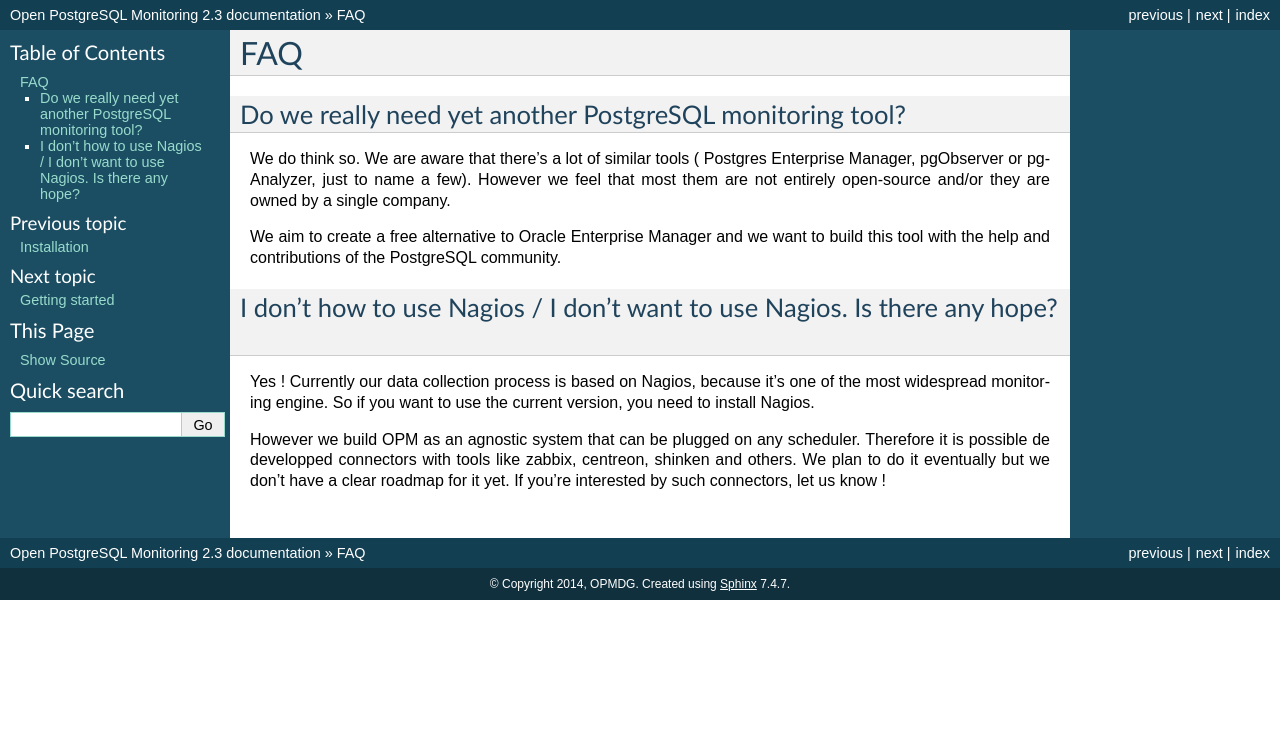
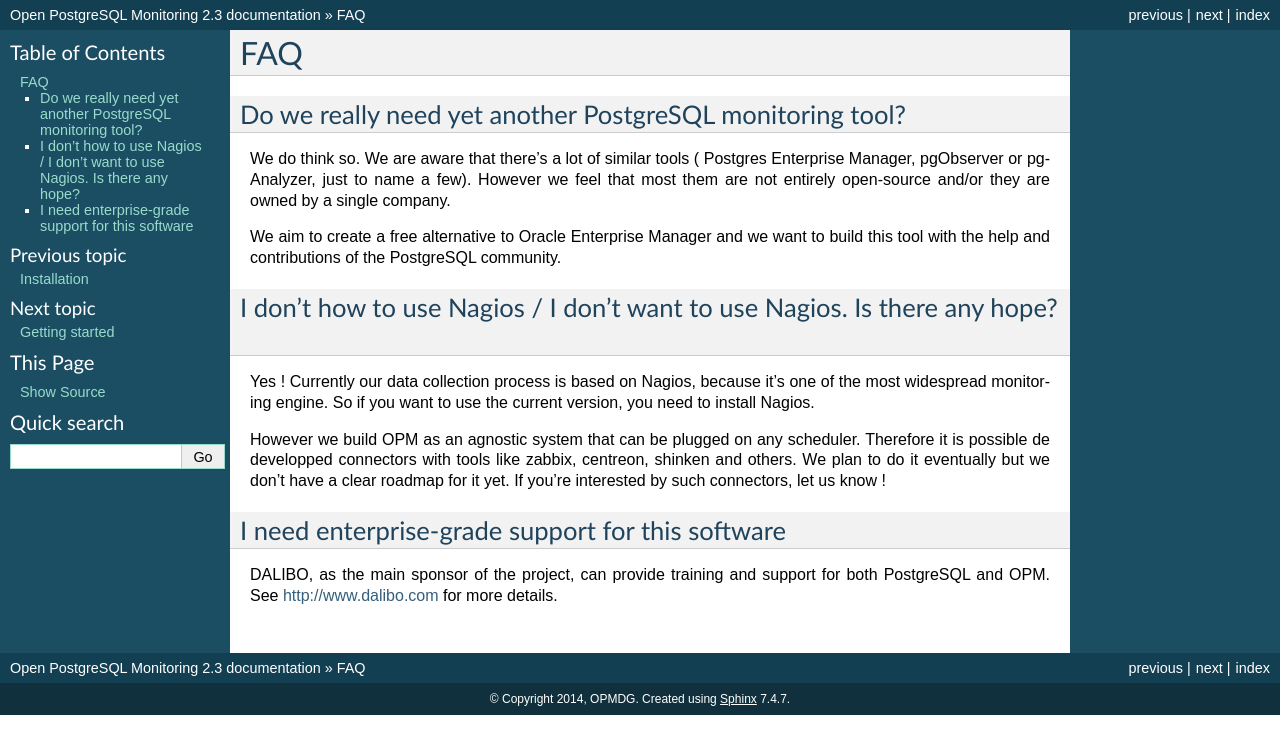
Before and after one commit to OPMDG/opm-doc, a Sphinx documentation site: the page built from docs/general/FAQ.rst, in a window 1280 px wide. Shown: the top 754 px of the page. Built offline with Sphinx 7.4.7, drawn with Linux system fonts in a browser that asks for light colours.

Commit message:
Move support section from wiki to doc.

```diff
--- a/docs/general/FAQ.rst
+++ b/docs/general/FAQ.rst
@@ -15,3 +15,8 @@
 Yes ! Currently our data collection process is based on Nagios, because it's one of the most widespread monitoring engine. So if you want to use the current version, you need to install Nagios.
 
 However we build OPM as an agnostic system that can be plugged on any scheduler. Therefore it is possible de developped connectors with tools like zabbix, centreon, shinken and others. We plan to do it eventually but we don't have a clear roadmap for it yet. If you're interested by such connectors, let us know !
+
+I need enterprise-grade support for this software
+-------------------------------------------------
+
+DALIBO, as the main sponsor of the project, can provide training and support for both PostgreSQL and OPM. See http://www.dalibo.com for more details.
```
